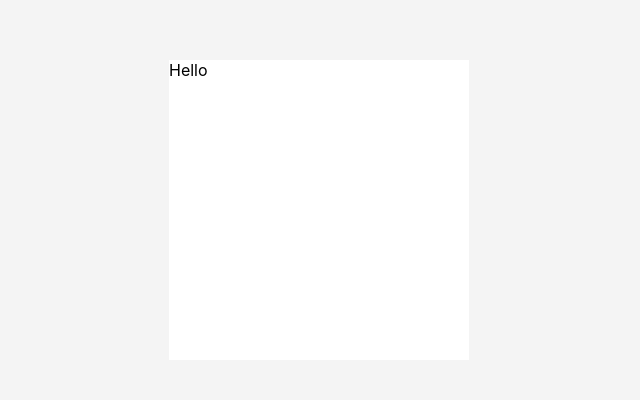
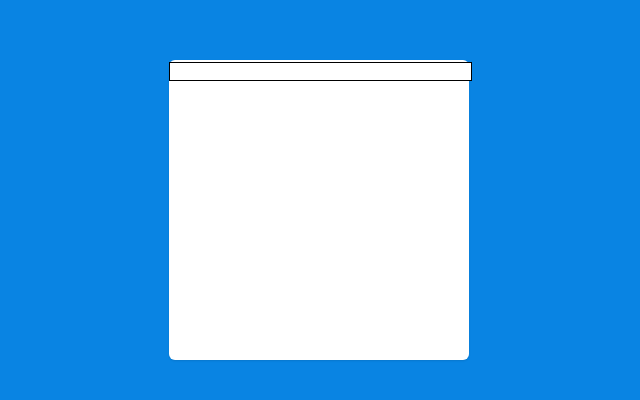
Before and after one commit to GermanRodrickson/to-do-list-react, a React (Create React App) app: page / in a window 1280 px wide. Shown: the part 190-590 px from the top of the page, without its empty margins (321-961 px from the left). Built offline with nearby package versions, Linux system fonts and the light colour scheme.

Commit message:
form component

```diff
--- a/src/App.js
+++ b/src/App.js
@@ -1,12 +1,14 @@
 import React, { Component } from 'react';
 import styled from 'styled-components';
 
+import Input from './components/form'
+
 const Wrapper = styled.div`
-  background: #f4f4f4;
+  background: #0984e3;
   width: 100%;
   height: 100vh;
   position: relative;
-`
+`;
 const Box = styled.div`
   width: 300px;
   height: 300px;
@@ -16,14 +18,17 @@ const Box = styled.div`
   margin-top: -150px;
   margin-right: -150px;
   background: #ffffff;
-`
+  box-shadow: 0 1px 2px rgba(0, 0, 0, 0.1);
+  border-radius: 6px;
+`;
+
 
 class App extends Component {
   render() {
     return (
       <Wrapper>
         <Box>
-          Hello
+          <Input />
         </Box>
       </Wrapper>
     );
--- /dev/null
+++ b/src/components/form.js
@@ -0,0 +1,18 @@
+import React, { Component } from "react";
+import styled from "styled-components";
+
+const InputText = styled.input`
+  box-shadow: none;
+  border: 1px solid black;
+  width: 99%;
+`;
+
+class Input extends Component {
+  render() {
+    return (
+      <InputText type="text" />
+    );
+  }
+}
+
+export default Input;
```
